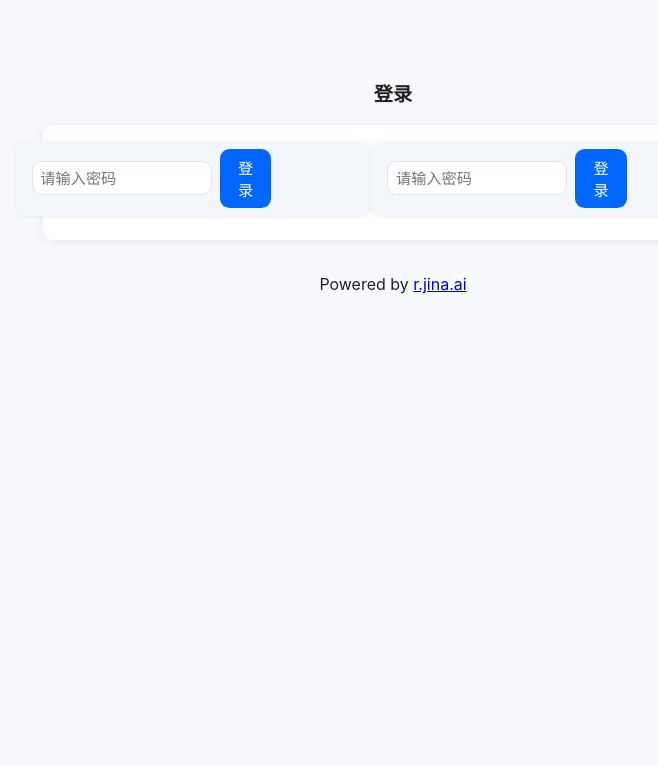
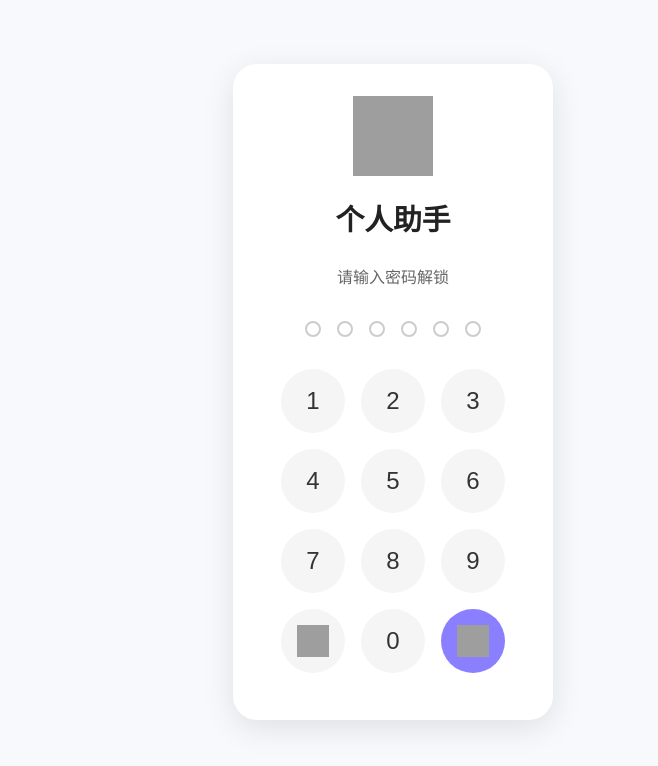
Before and after one commit to ywxia/mynew, a website: page public/index.html in a window 1280 px wide. Shown: the whole page, without its empty margins (247-905 px from the left). Drawn offline with nearby package versions, Linux system fonts and the light colour scheme; grey boxes are pictures that could not be loaded.

Commit message:
修改了登录页样式

```diff
--- a/data/blogs/1749783460582.json
+++ /dev/null
@@ -1,5 +0,0 @@
-{
-  "title": "ttt",
-  "content": "白白eeee",
-  "createdAt": "2025-06-13T02:57:40.582Z"
-}
--- a/data/blogs/1749783571273.json
+++ /dev/null
@@ -1,5 +0,0 @@
-{
-  "title": "你",
-  "content": "ok",
-  "createdAt": "2025-06-13T02:59:31.273Z"
-}
--- a/data/blogs/1749784044493.json
+++ /dev/null
@@ -1,5 +0,0 @@
-{
-  "title": "民主党参议员帕迪拉因提问遭强制驱逐手铐，引发权力滥用争议",
-  "content": "以下是对上述新闻及分析的几个核心要点概括：\n\n1. **事件本质**  \n   民主党参议员亚历克斯·帕迪拉在国土安全部移民简报会上因试图提问被联邦特工强制带离并戴上手铐，事件引发政治风波。\n\n2. **政治极化加剧**  \n   该事件反映了美国当前政治极化状态，民主党与特朗普政府在移民政策和行政权力上的严重对立。\n\n3. **移民议题的敏感性**  \n   洛杉矶爆发的大规模移民执法抗议和帕迪拉的移民背景，凸显移民问题的社会敏感性与政治象征意义。\n\n4. **权力制衡与监督冲突**  \n   事件引发对行政权力是否越界侵犯立法监督权的质疑，体现民主制度中三权分立的张力。\n\n5. **双方叙事与公众舆论战**  \n   民主党指责权力滥用，白宫反驳为政治闹剧，双方争夺事件叙事权，营造对立的公众舆论环境。\n\n6. **公民权利隐忧**  \n   参议员被如此对待引发对普通公民可能遭遇类似甚至更严厉对待的担忧，突显对公民权利保护的关切。",
-  "createdAt": "2025-06-13T03:07:24.493Z"
-}
--- a/data/blogs/1749784466880.json
+++ /dev/null
@@ -1,5 +0,0 @@
-{
-  "title": "美国加州参议员",
-  "content": "【文章标题建议】  \n美国加州参议员亚历克斯·帕迪利亚在洛杉矶移民新闻发布会被强行带出，政治风波再起\n\n【文章内容深度分析与解读】  \n这篇BBC报道聚焦于2025年6月12日发生在美国洛杉矶的一起引发广泛关注的政治事件——加州民主党资深参议员亚历克斯·帕迪利亚（Alex Padilla）在国土安全部长克里斯蒂·诺姆（Kristi Noem）主持的移民执法新闻发布会上被安全人员强行带出并反铐的事件。\n\n### 事件经过  \n诺姆部长当时正在向媒体介绍洛杉矶地区最新的移民执法数据和近期爆发的抗议情况。帕迪利亚突然打断发布会并大声提出问题，质询该部门为何对移民采取高压执法行动，并质疑执法透明度和信息公开。随后，他被联邦执法人员以“未出示身份”等理由强行带离现场，并被反铐。尽管如此，报道中指出警方在带走他前后并未将其拘押。\n\n### 各方反应  \n此举迅速引发政治层面激烈反响：  \n- **民主党方面**，包括加州州长加文·纽森和前副总统卡马拉·哈里斯在内的领导人强烈谴责联邦执法机关行为，认为此举是“滥用权力”、“令人震惊的侮辱”，并强调帕迪利亚是代表加州民众维护权益的。在推特等社交媒体上，纽森更以此警示民众联邦政府强硬的态度。  \n- **联邦国土安全部**则反驳称帕迪利亚并未表明身份，且未佩戴参议员标识，且形容其行为为“无礼政治表演”，试图弱化事件的严重性。白宫发言人将帕迪利亚批评为只想博取关注的“幼稚戏剧”，并转移焦点到洛杉矶近期暴力抗议事件上，体现出对民主党批评的正面回击。\n\n### 事件背景与意义  \n1. **移民问题极具争议和敏感性**：近年来，美国移民政策频繁成为国会与行政机关政治博弈的焦点。联邦执法行动引发洛杉矶持续抗议，显见地方与联邦对移民政策执行存在根本分歧。帕迪利亚作为参议院边境安全与移民小组委员会最资深的民主党成员，其质疑也反映出参议院民主党对联邦执法做法的不满。  \n2. **安全与政治身份辨识的冲突**：国土安全部指称参议员没有充分表明身份，可能提示在高度警戒的执法环境下，安全措施与政治沟通存在断层。现场视频显示，帕迪利亚不断自称身份，官方仍采取强硬措施，反映出联邦人员矛盾心理和执法策略。  \n3. **联邦与地方紧张的政治氛围**：加州是典型的民主党州，而联邦政府在特朗普及其支持者背景下采强硬移民立场，彼此矛盾激化。此次事件成为两派冲突的缩影。加州州长和市长分别公开谴责，显示地方领导力与联邦政策对立进一步尖锐。  \n\n### 事件可能的后续影响  \n- **政治影响**：此次事件极有可能激化国会对国土安全部及联邦移民政策的调查与质询，给相关行政部门施压。  \n- **社会影响**：移民相关群体和社会舆论可能因该事件出现更大规模和平抗议，要求更透明和人道的移民政策执行。  \n- **行政操作**：这件事也暴露了联邦执法机关在安全验证、议员交流等方面的缺陷，可能促使相关程序优化，避免类似冲突升级。  \n\n### 总结  \n这篇报道通过详尽还原参议员帕迪利亚被驱逐事件的来龙去脉，反映出当前美国移民政策及执法执行中的紧张态势。事件不仅涉及移民政策的争论，也反映出民主与共和两党在治理方法和信息沟通上的实质差异。此外，安全与政治角色的交织，凸显了现代政治环境下执法与民选官员协作的复杂挑战。\n\n---\n\n希望以上分析能帮助您全面理解该事件的核心内容及其背后的深层背景。若需更具体信息或后续追踪报道，也欢迎提出。",
-  "createdAt": "2025-06-13T03:14:26.880Z"
-}
--- /dev/null
+++ b/data/blogs/1749790428301.json
@@ -0,0 +1,5 @@
+{
+  "title": "民主党参议员帕迪拉因提问遭强制驱逐手铐，引发权力滥用争议",
+  "content": "以下是对上述新闻及分析的几个核心要点概括：\n\n1. **事件本质**  \n   民主党参议员亚历克斯·帕迪拉在国土安全部移民简报会上因试图提问被联邦特工强制带离并戴上手铐，事件引发政治风波。\n\n2. **政治极化加剧**  \n   该事件反映了美国当前政治极化状态，民主党与特朗普政府在移民政策和行政权力上的严重对立。\n\n遭遇类似甚至更严厉对待的担忧，突显对公民权利保护的关切。",
+  "createdAt": "2025-06-13T04:53:48.301Z"
+}
--- a/public/login.js
+++ b/public/login.js
@@ -1,24 +1,37 @@
 export default function initLogin() {
-  // 只负责身份认证
-  let authToken = localStorage.getItem('authToken') || '';
-  let isAuthed = false;
+  const dots = document.querySelectorAll('.dot');
+  const keys = document.querySelectorAll('.key');
+  const authStatus = document.getElementById('auth-status');
+  let pin = '';
 
-const authDiv = document.createElement('div');
-authDiv.className = 'auth-div';
-authDiv.innerHTML = `
-  <input type="password" id="auth-password" placeholder="请输入密码" style="width:180px;" />
-  <button id="auth-login">登录</button>
-  <span id="auth-status" style="color:red;margin-left:1em;"></span>
-`;
-const authSection = document.getElementById('auth-section');
-if (authSection) {
-  authSection.appendChild(authDiv);
+  keys.forEach(key => {
+    key.addEventListener('click', () => {
+      if (key.classList.contains('backspace')) {
+        if (pin.length > 0) {
+          pin = pin.slice(0, -1);
         }
+      } else if (key.classList.contains('enter')) {
+        if (pin.length > 0) {
+          tryLogin(pin);
+        }
+      } else {
+        if (pin.length < dots.length) {
+          pin += key.textContent;
+        }
+      }
+      updateDots();
+    });
+  });
 
-const authInput = document.getElementById('auth-password');
-const authBtn = document.getElementById('auth-login');
-const authStatus = document.getElementById('auth-status');
-const loginLink = document.querySelector('.nav-login');
+  function updateDots() {
+    dots.forEach((dot, index) => {
+      if (index < pin.length) {
+        dot.classList.add('filled');
+      } else {
+        dot.classList.remove('filled');
+      }
+    });
+  }
 
   async function tryLogin(pwd) {
     authStatus.textContent = '正在验证...';
@@ -30,14 +43,8 @@ async function tryLogin(pwd) {
       });
       const data = await res.json();
       if (res.ok && data.token) {
-      authToken = data.token;
-      localStorage.setItem('authToken', authToken);
-      isAuthed = true;
+        localStorage.setItem('authToken', data.token);
         authStatus.textContent = '登录成功';
-      authInput.disabled = true;
-      authBtn.disabled = true;
-      // 登录成功后隐藏登录链接并跳转主页
-      if (loginLink) loginLink.style.display = 'none';
         setTimeout(() => {
           location.hash = '#home';
         }, 300);
@@ -46,19 +53,18 @@ async function tryLogin(pwd) {
       }
     } catch (e) {
       authStatus.textContent = e.message;
-    isAuthed = false;
-    authToken = '';
-    localStorage.removeItem('authToken');
+      pin = '';
+      updateDots();
     }
   }
 
-authBtn.addEventListener('click', () => {
-  tryLogin(authInput.value.trim());
-});
-authInput.addEventListener('keydown', e => {
-  if (e.key === 'Enter') authBtn.click();
-});
+  // Check for existing token on load
+  const authToken = localStorage.getItem('authToken');
   if (authToken) {
-  tryLogin(authToken);
+    // If there's a token, try to "login" with it to verify.
+    // This part of the logic might need adjustment based on how you want to handle expired tokens.
+    // For now, we assume if a token exists, we can proceed.
+    // A better approach would be a dedicated API endpoint to verify the token.
+    location.hash = '#home';
   }
 }
--- a/public/pages/login.html
+++ b/public/pages/login.html
@@ -1,9 +1,34 @@
-    <header>
-      <h1>登录</h1>
-    </header>
-    <main>
-      <section id="auth-section"></section>
-    </main>
-    <footer>
-      <p>Powered by <a href="https://r.jina.ai/" target="_blank">r.jina.ai</a></p>
-    </footer>
+<div class="login-container">
+  <div class="lock-icon">
+    <img src="https://img.icons8.com/fluency/96/lock.png" alt="lock"/>
+  </div>
+  <h1>个人助手</h1>
+  <p>请输入密码解锁</p>
+  <div class="pin-dots">
+    <div class="dot"></div>
+    <div class="dot"></div>
+    <div class="dot"></div>
+    <div class="dot"></div>
+    <div class="dot"></div>
+    <div class="dot"></div>
+  </div>
+  <div class="keypad">
+    <button class="key">1</button>
+    <button class="key">2</button>
+    <button class="key">3</button>
+    <button class="key">4</button>
+    <button class="key">5</button>
+    <button class="key">6</button>
+    <button class="key">7</button>
+    <button class="key">8</button>
+    <button class="key">9</button>
+    <button class="key backspace">
+      <img src="https://img.icons8.com/ios-glyphs/30/clear-symbol.png" alt="delete-digit"/>
+    </button>
+    <button class="key">0</button>
+    <button class="key enter">
+      <img src="https://img.icons8.com/fluency/48/keyboard.png" alt="enter"/>
+    </button>
+  </div>
+  <span id="auth-status" style="color:red;margin-top:1em;"></span>
+</div>
--- a/public/router.js
+++ b/public/router.js
@@ -31,6 +31,7 @@ async function loadPage(page) {
     page = 'login';
     if (location.hash !== '#login') {
       location.hash = '#login';
+      return;
     }
   }
 
@@ -58,4 +59,5 @@ async function loadPage(page) {
 }
 
 window.addEventListener('hashchange', () => loadPage(getPage()));
-window.addEventListener('DOMContentLoaded', () => loadPage(getPage()));
+// Initial load
+loadPage(getPage());
--- a/public/styles.css
+++ b/public/styles.css
@@ -771,3 +771,96 @@ button:active:not(:disabled) {
     padding: 1em;
   }
 }
+
+/* New Login Page Styles */
+.login-container {
+  display: flex;
+  flex-direction: column;
+  align-items: center;
+  justify-content: center;
+  padding: 2rem;
+  max-width: 320px;
+  margin: auto;
+  background-color: #fff;
+  border-radius: 1.5rem;
+  box-shadow: 0 8px 32px rgba(0,0,0,0.1);
+}
+
+.lock-icon img {
+  width: 80px;
+  height: 80px;
+  margin-bottom: 1rem;
+}
+
+.login-container h1 {
+  font-size: 1.8rem;
+  font-weight: 600;
+  margin-bottom: 0.5rem;
+}
+
+.login-container p {
+  color: #666;
+  margin-bottom: 2rem;
+}
+
+.pin-dots {
+  display: flex;
+  gap: 1rem;
+  margin-bottom: 2rem;
+}
+
+.dot {
+  width: 16px;
+  height: 16px;
+  border-radius: 50%;
+  border: 2px solid #ccc;
+  transition: background-color 0.2s;
+}
+
+.dot.filled {
+  background-color: #8a7fff;
+  border-color: #8a7fff;
+}
+
+.keypad {
+  display: grid;
+  grid-template-columns: repeat(3, 1fr);
+  gap: 1rem;
+}
+
+.key {
+  width: 64px;
+  height: 64px;
+  border-radius: 50%;
+  border: none;
+  background-color: #f5f5f5;
+  font-size: 1.5rem;
+  font-weight: 500;
+  color: #333;
+  cursor: pointer;
+  transition: background-color 0.2s;
+  display: flex;
+  align-items: center;
+  justify-content: center;
+}
+
+.key:hover {
+  background-color: #e8e8e8;
+}
+
+.key.backspace {
+  background-color: #f5f5f5;
+}
+
+.key.enter {
+  background-color: #8a7fff;
+}
+
+.key.enter:hover {
+  background-color: #7a6ff0;
+}
+
+.key img {
+  width: 32px;
+  height: 32px;
+}
```
Also changed, not shown: data/blogs/1749780432547.json (deleted, +0 -5 lines), data/blogs/1749791509249.json (added, +5 -0 lines). Lines whose indentation alone changed are shown as unchanged.
